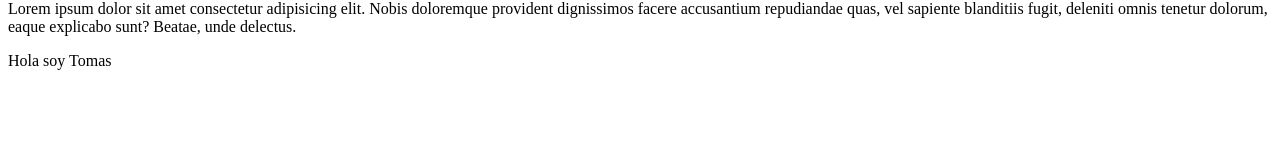
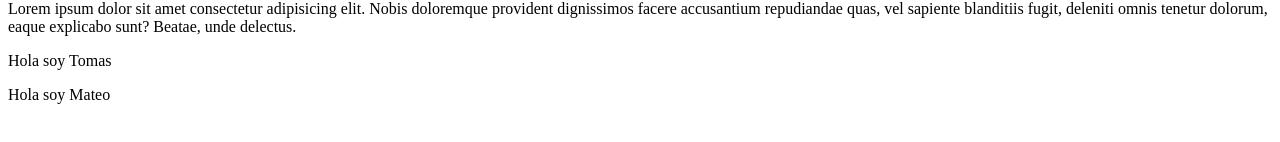
Before and after one commit to sosam1/tareagrupal, a plain HTML site: page index.html in a window 1280 px wide. Shown: the part 132-274 px from the top of the page. Drawn offline with Linux system fonts and the light colour scheme.

Commit message:
Update index.html
Agregue mi nombre

```diff
--- a/index.html
+++ b/index.html
@@ -14,6 +14,7 @@
 
     <p>Lorem ipsum dolor sit amet consectetur adipisicing elit. Nobis doloremque provident dignissimos facere accusantium repudiandae quas, vel sapiente blanditiis fugit, deleniti omnis tenetur dolorum, eaque explicabo sunt? Beatae, unde delectus.</p>
     <p>Hola soy Tomas</p>
+    <p>Hola soy Mateo</p>
 
     <script src="main.js"></script>
 </body>
```
